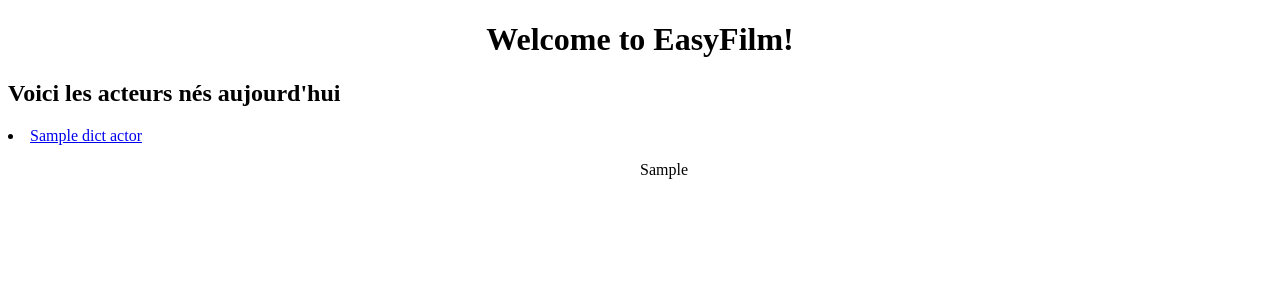
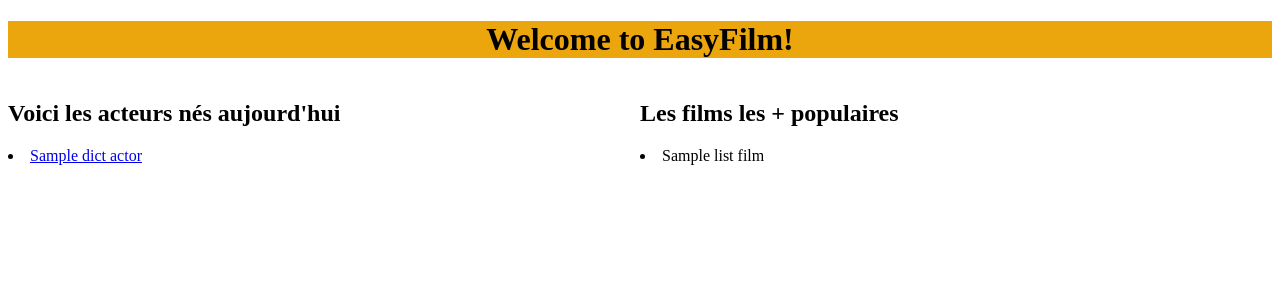
Before and after one commit to MehdiMehdi1313/APIFilmProject, a Flask app: template templates/index.html in a window 1280 px wide. Shown: the top 300 px of the page. Run offline with Flask 2, Linux system fonts and the light colour scheme; the template is opened without the code that fills it: most values are stand-ins (such as "Sample title", 1, 10 or a date in 2020).

Commit message:
ajoute la quatrième et dernière fonctionnalité qui affiche les titres de films les plus populaires + quelques lignes de css

```diff
--- a/application.py
+++ b/application.py
@@ -1,22 +1,23 @@
 from flask import Flask, render_template, request, redirect, url_for
-import requests
 import http.client
 import json
+import datetime
 
 app = Flask(__name__)
 
 @app.route("/")
 def movie():
-    return render_template('index.html', dictActors=displayActorsName())
+    return render_template('index.html', dictActors=displayActorsName(), listFilm=title())
 
 conn = http.client.HTTPSConnection("imdb8.p.rapidapi.com")
 
 
 headers = {
-        "X-RapidAPI-Key": "2291b34504msh32e737e169ea76ap1def00jsn4ee3554760e2",
+        "X-RapidAPI-Key": "36399bca7cmsh8058661afeea291p176ed4jsnf349415e3b42",
         "X-RapidAPI-Host": "imdb8.p.rapidapi.com"
     }
 
+#Méthode qui exécute une requête HTTP
 def requete(strReq) :
     conn.request("GET", strReq, headers=headers)
     res = conn.getresponse()
@@ -27,14 +28,17 @@ def requete(strReq) :
 
 # Fonction qui fourni en sortie le nom de chaque acteur né aujourd'hui
 def displayActorsName():
+    date = datetime.datetime.now()
+    day = date.strftime("%d")
+    month = date.strftime("%m")
 
     #  Obtenir la liste des id des acteurs nés aujourd'hui :
-    x = requete("/actors/list-born-today?month=7&day=27")
+    x = requete("/actors/list-born-today?month={0}&day={1}".format(month,day))
 
     dict_name = {}
 
     # Obtenir nom prénom des acteurs à partir de leur id :
-    for id in x[:1]:
+    for id in x[:10]:
 
         id = id.split('/')[-2]
         json_bio = requete("/actors/get-bio?nconst=" + str(id))
@@ -50,10 +54,11 @@ def detailsActor(id) :
     award = awards(id)
     url_image = photo(id)
 
-    contentToDisplay = "<h2>Les awards de l'acteur :</h2><li>- "+award+"</li>"+"<h2>Sa photo :</h2>"+"<img src='"+url_image+"' alt='image auteur'/>"
+    contentToDisplay = "<h2>Les awards de l'acteur :</h2><li>"+award+"</li>"+"<h2>Sa photo :</h2>"+"<img src='"+url_image+"' height='720' width='720' alt='image auteur'/>"
 
     return contentToDisplay
 
+# Méthode qui fourni les récompenses qu'à obtenu un acteur grâce à son id
 def awards(id):
     json_awards = requete("/actors/get-awards-summary?nconst="+str(id))
 
@@ -72,3 +77,24 @@ def photo(id) :
     url_image = json_detail['image']['url']
 
     return url_image
+
+#Fourni les id de films populaires et leur titre associés
+def title() :
+
+    json_title = requete("/title/get-most-popular-movies?homeCountry=US&purchaseCountry=US&currentCountry=US")
+    json_title = json_title[:10]
+    json_title = list(map(lambda x : x.split('/')[-2] , json_title))
+    dict_detail = {}
+
+    for id in json_title :
+        titre = detail_movie("/title/get-details?tconst="+str(id))
+        dict_detail[id] = titre
+    return dict_detail
+
+#Méthode qui retourne le titre d'un film en fonction de son id
+def detail_movie(strReq) :
+
+    movie = requete(strReq)
+    titre = movie['title']
+
+    return titre
--- a/static/styles/mainpage.css
+++ b/static/styles/mainpage.css
@@ -1,12 +1,16 @@
-#gauche {
-	width: 50%;
-	height: 100%;
-	float: left;
-	background-color: red;
+main{
+	display: flex;
+	flex-direction: row;
+	justify-content: space-evenly;
+	align-items: top;
 }
 
-#droite {
-	width: 50%;
-	height: 100%;
-	float: right;
+main>div
+{
+	width: 50vw;
 }
+
+#title
+{
+	background-color:rgb(236, 166, 13);
+}
--- a/templates/index.html
+++ b/templates/index.html
@@ -4,12 +4,22 @@
     <link rel= "stylesheet" type= "text/css" href= "{{ url_for('static',filename='styles/mainpage.css') }}">
 </head>
 <body>
-    <h1 style="text-align: center">Welcome to EasyFilm!</h1>
-    <h2>Voici les acteurs nés aujourd'hui</h2>
+    <h1 id="title" style="text-align: center">Welcome to EasyFilm!</h1>
+<main>
+    <div>
+        <h2>Voici les acteurs nés aujourd'hui</h2>
 
-    {% for id,name in dictActors.items() %}
-        <li><a href="{{id}}">{{name}}</a></li>
-        <p id="droite">{{id}}</p>
-    {% endfor %}
+        {% for id,name in dictActors.items() %}
+            <li><a href="{{id}}">{{name}}</a></li>
+        {% endfor %}
+
+    </div>
+    <div>
+        <h2>Les films les + populaires</h2>
+        {% for id,title in listFilm.items() %}
+            <li>{{title}}</li>
+        {% endfor %}
+    </div>
+</main>
 </body>
 </html>
```
